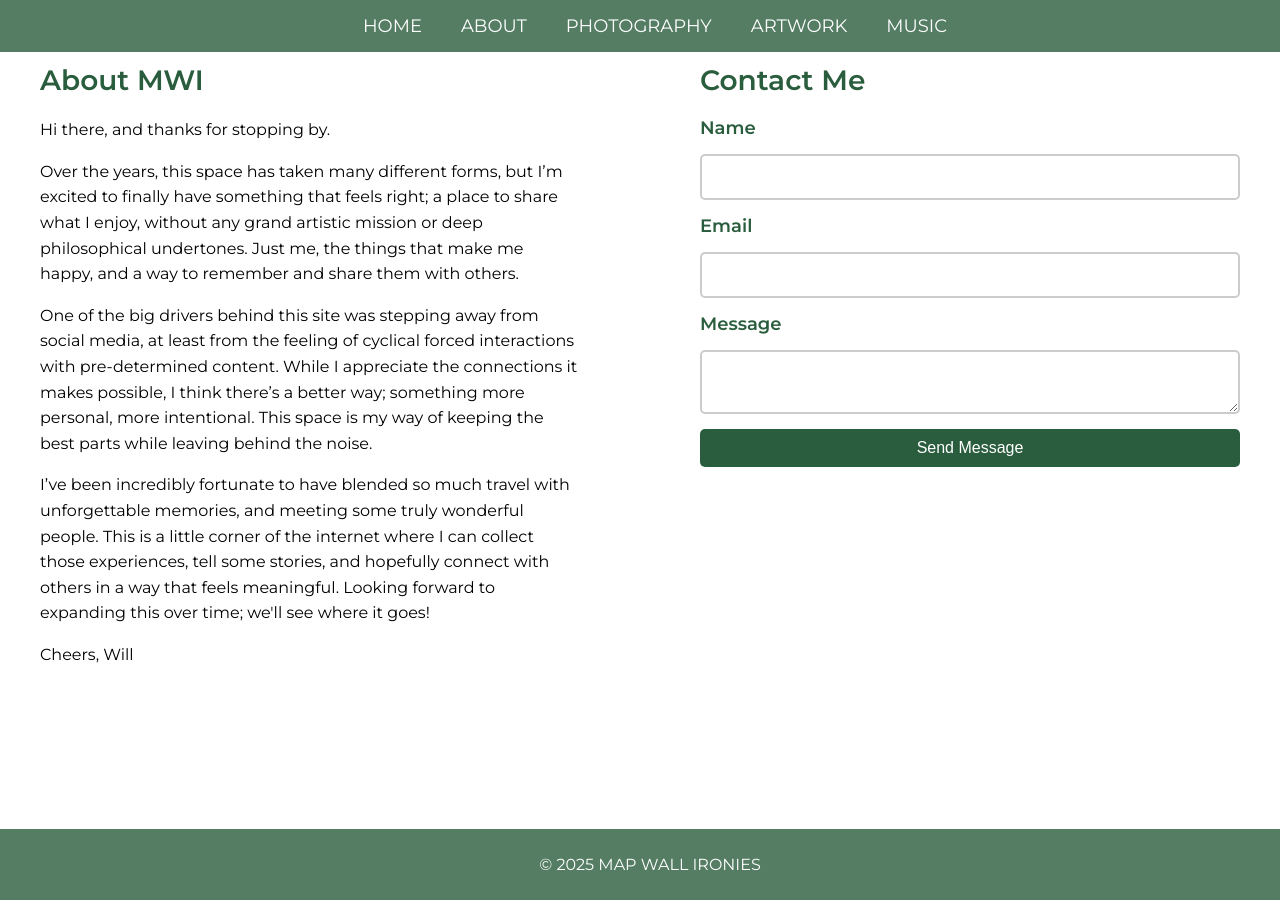
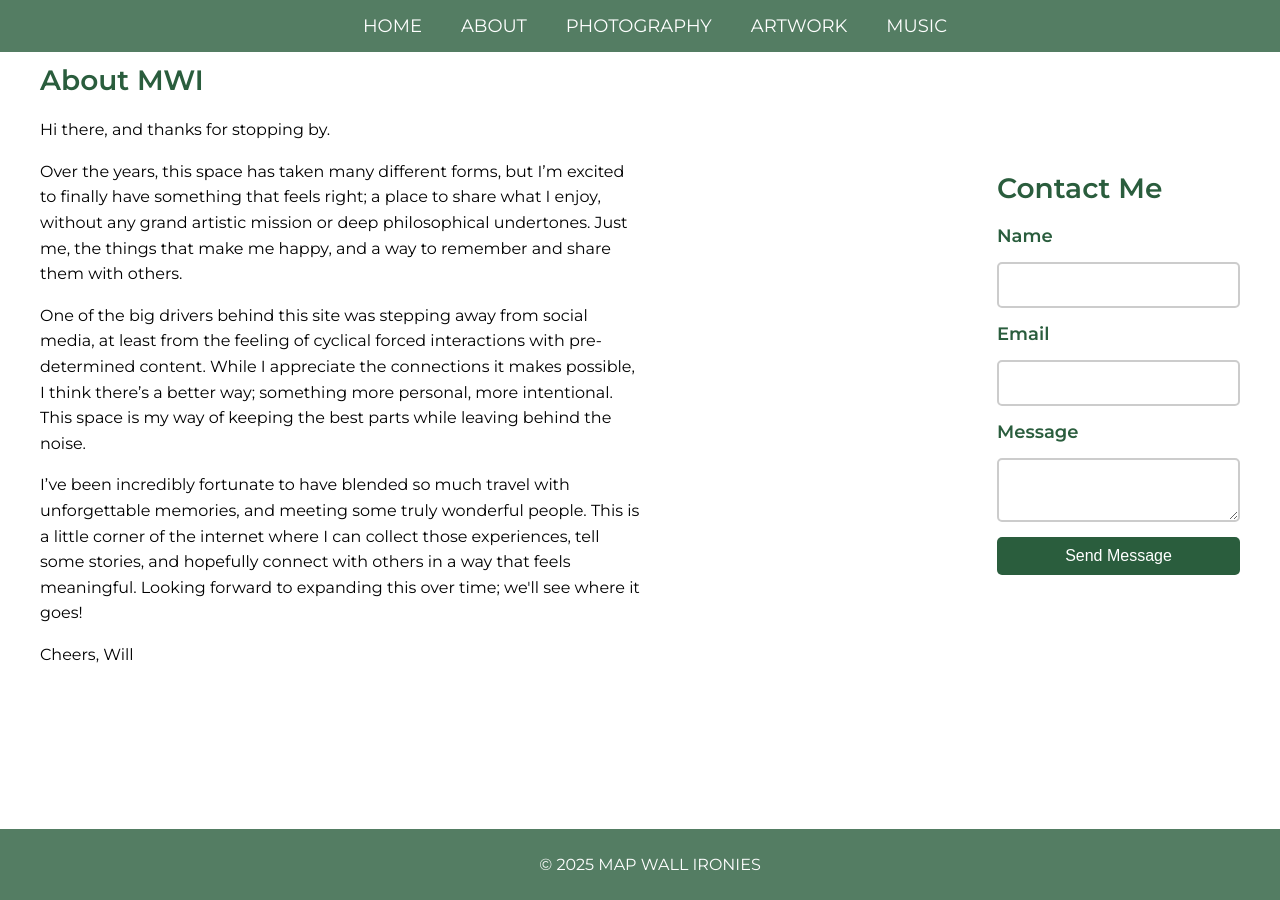
Before and after one commit to mapwallironies/mapwallironies.github.io, a Jekyll site: the page built from about.md, in a window 1280 px wide. Built offline with Jekyll 4.4.1, drawn with Linux system fonts in a browser that asks for light colours.

Commit message:
Update custom.css

```diff
--- a/assets/css/custom.css
+++ b/assets/css/custom.css
@@ -143,6 +143,7 @@
 /* About and Contact Sections - Scoped for this page only */
 .about-contact {
     display: flex;
+    align-items: center;
     justify-content: space-between;
     gap: 40px;
     padding: 40px 20px;
@@ -150,14 +151,32 @@
     margin: 0 auto;
 }
 
+/* About Section with Image */
 .about {
     flex: 1;
-    max-width: 45%;
+    max-width: 50%;
 }
 
-.contact {
-    flex: 1;
-    max-width: 45%;
+.about-image img {
+    width: 100%;
+    max-width: 400px;
+    border-radius: 10px;
+    box-shadow: 4px 4px 10px rgba(0, 0, 0, 0.1);
+}
+
+/* Contact Section */
+.contact-section {
+    text-align: center;
+    padding: 40px 20px;
+    max-width: 600px;
+    margin: 40px auto;
+    border-top: 2px solid #ddd;
+}
+
+.contact h2 {
+    font-size: 28px;
+    margin-bottom: 20px;
+    color: #2a5d3d; /* Green color */
 }
 
 /* Contact Form Styling */
@@ -194,13 +213,6 @@
     background-color: #1e4d31; /* Darker green on hover */
 }
 
-/* Styling the "Contact Me" section title */
-.contact h2 {
-    font-size: 28px;
-    margin-bottom: 20px;
-    color: #2a5d3d; /* Green color */
-}
-
 /* Adjusting the About section */
 .about h1 {
     font-size: 28px;
@@ -213,15 +225,30 @@
     line-height: 1.6;
 }
 
+/* Allow scrolling on the about.md page */
+body, html {
+  height: 100%;
+  overflow: auto;  /* Ensures scrolling is enabled */
+}
+
+.about-page {
+  min-height: 100%;  /* Ensures the page stretches to full height */
+  padding-bottom: 20px;  /* Adjust this value if necessary */
+}
+
 /* Make sections more mobile-responsive */
  @media (max-width: 768px) {
      .about-contact {
          flex-direction: column;
-         gap: 20px;
+         text-align: center;
      }
 
-     .about, .contact {
+     .about, .about-image {
          max-width: 100%;
+     }
+
+     .about-image img {
+         max-width: 80%;
      }
  }
 
@@ -451,17 +478,6 @@
   }
 }
 
-/* Allow scrolling on the about.md page */
-body, html {
-  height: 100%;
-  overflow: auto;  /* Ensures scrolling is enabled */
-}
-
-.about-page {
-  min-height: 100%;  /* Ensures the page stretches to full height */
-  padding-bottom: 20px;  /* Adjust this value if necessary */
-}
-
 /* Hero Section */
 .hero {
   position: relative;
```
